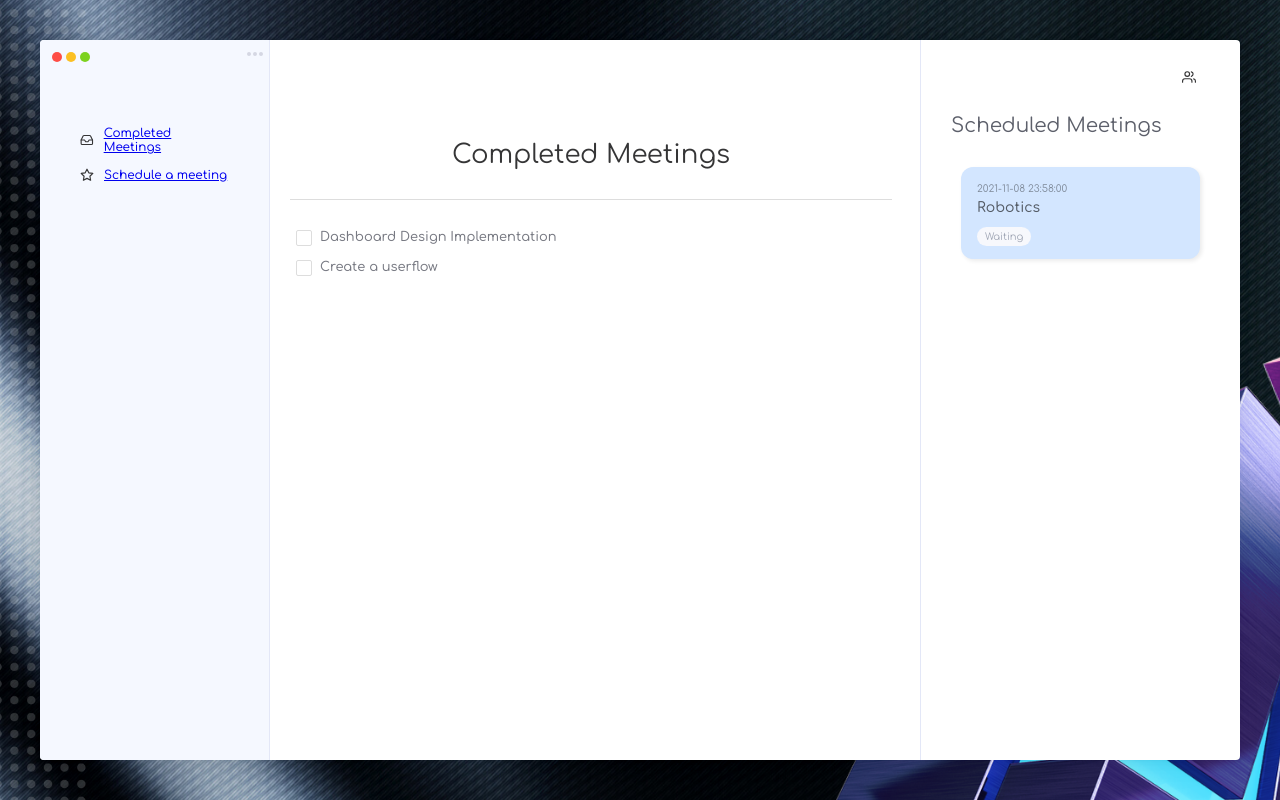
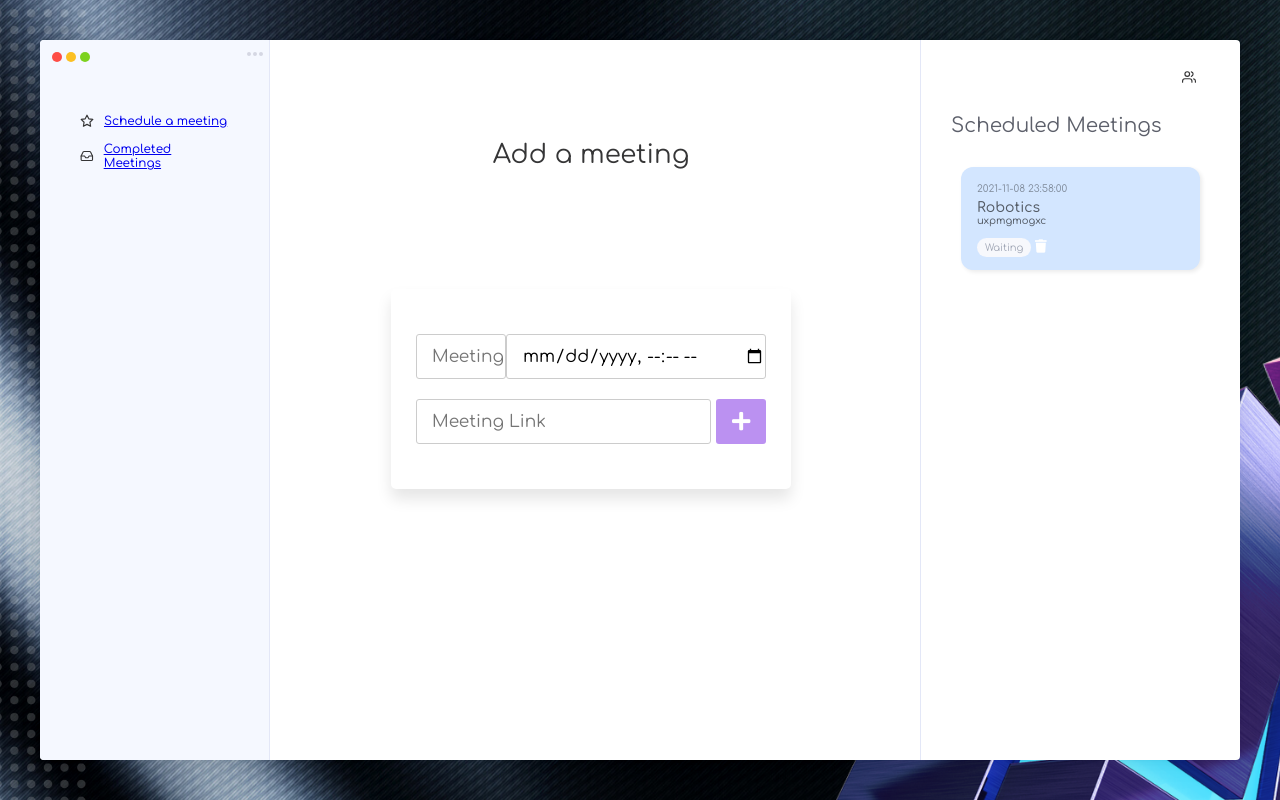
Before and after one commit to anmolj7/BreakTheSchackles3.0, a Flask app: page / in a window 1280 px wide. Run offline with Flask 2, Linux system fonts and the light colour scheme; data comes from the database, SQL or seed files in the repository; both versions use the stored data as it was after the commit.

Commit message:
made a few changes

```diff
--- a/server.py
+++ b/server.py
@@ -49,8 +49,12 @@ MEETINGS = []
 
 @app.route("/")
 def home():
-    return render_template("index.html", meeting_list=get_meeting_list(), colors=['yellow', 'blue', 'red', 'green'])
+    return render_template("add_meeting.html", meeting_list=get_meeting_list(), colors=['yellow', 'blue', 'red', 'green'])
 
+
+@app.route("/completed_meetings")
+def completed_meetings():
+    return render_template("completed_meetings.html", meeting_list=get_meeting_list(), colors=['yellow', 'blue', 'red', 'green'])
 
 @app.route("/add_meeting")
 def add_meeting():
@@ -75,6 +79,15 @@ def form_add_meeting():
     return redirect(url_for('add_meeting'))
 
 
+@app.route('/delete_meeting', methods=['POST'])
+def delete_meeting():
+    class_id = request.form.get("meeting_id")
+    meeting = Meeting.query.filter_by(id=class_id).first()
+    db.session.delete(meeting)
+    db.session.commit()
+    return redirect(url_for("add_meeting"))
+
+
 if __name__ == "__main__":
     db.create_all()
-    app.run(debug=True)
+    app.run(debug=True, port=5001)
--- a/static/style.css
+++ b/static/style.css
@@ -192,6 +192,12 @@ button {
 
 .task-name {
     font-size: 14px;
+    font-weight: 500;
+    opacity: 0.6;
+}
+
+.task-link {
+    font-size: 10px;
     font-weight: 500;
     opacity: 0.6;
 }
--- a/templates/add_meeting.html
+++ b/templates/add_meeting.html
@@ -1,4 +1,3 @@
-<link rel="stylesheet" href="https://cdnjs.cloudflare.com/ajax/libs/font-awesome/5.15.3/css/all.min.css" />
 <link rel="stylesheet" href="{{url_for('static', filename='meeting.css')}}">
 <span></span> {% extends "base.html" %}
 <span></span> {% block title %} Scion | Schedule Meeting {% endblock %}
--- a/templates/base.html
+++ b/templates/base.html
@@ -6,6 +6,7 @@
     <meta http-equiv="X-UA-Compatible" content="IE=edge">
     <meta name="viewport" content="width=device-width, initial-scale=1.0">
     <link href="https://fonts.googleapis.com/css?family=DM+Sans:400,500,700&display=swap" rel="stylesheet">
+    <link rel="stylesheet" href="https://cdnjs.cloudflare.com/ajax/libs/font-awesome/5.15.3/css/all.min.css" />
     <link rel="stylesheet" href="{{url_for('static', filename='style.css')}}">
     <title>{% block title %}{% endblock %}</title>
 </head>
@@ -22,18 +23,14 @@
             <div class="left-content">
                 <ul class="action-list">
                     <li class="item">
-                        <svg xmlns="http://www.w3.org/2000/svg" width="24" height="24" fill="none" stroke="currentColor" stroke-linecap="round" stroke-linejoin="round" stroke-width="2" class="feather feather-inbox" viewBox="0 0 24 24">
-                <path d="M22 12h-6l-2 3h-4l-2-3H2" />
-                <path
-                  d="M5.45 5.11L2 12v6a2 2 0 0 0 2 2h16a2 2 0 0 0 2-2v-6l-3.45-6.89A2 2 0 0 0 16.76 4H7.24a2 2 0 0 0-1.79 1.11z" />
-              </svg>
-                        <span><a href="{{ url_for('home') }}">Completed Meetings</a></span>
+                        <svg xmlns="http://www.w3.org/2000/svg" width="24" height="24" viewBox="0 0 24 24" fill="none" stroke="currentColor" stroke-width="2" stroke-linecap="round" stroke-linejoin="round" class="feather feather-star"><polygon points="12 2 15.09 8.26 22 9.27 17 14.14 18.18 21.02 12 17.77 5.82 21.02 7 14.14 2 9.27 8.91 8.26 12 2" /></svg>
+                        <span><a href="{{ url_for('home') }}">Schedule a meeting</a></span>
                     </li>
                     <li class="item">
-                        <svg xmlns="http://www.w3.org/2000/svg" width="24" height="24" viewBox="0 0 24 24" fill="none" stroke="currentColor" stroke-width="2" stroke-linecap="round" stroke-linejoin="round" class="feather feather-star">
-                        <polygon points="12 2 15.09 8.26 22 9.27 17 14.14 18.18 21.02 12 17.77 5.82 21.02 7 14.14 2 9.27 8.91 8.26 12 2" />
-                    </svg>
-                        <span><a href="{{ url_for('add_meeting') }}">Schedule a meeting</a></span>
+                        <svg xmlns="http://www.w3.org/2000/svg" width="24" height="24" fill="none" stroke="currentColor" stroke-linecap="round" stroke-linejoin="round" stroke-width="2" class="feather feather-inbox" viewBox="0 0 24 24">
+                        <path d="M22 12h-6l-2 3h-4l-2-3H2" />
+                        <path d="M5.45 5.11L2 12v6a2 2 0 0 0 2 2h16a2 2 0 0 0 2-2v-6l-3.45-6.89A2 2 0 0 0 16.76 4H7.24a2 2 0 0 0-1.79 1.11z" /></svg>
+                        <span><a href="{{ url_for('completed_meetings') }}">Completed Meetings</a></span>
                     </li>
                 </ul>
             </div>
@@ -60,11 +57,26 @@
                     <div class="description-task">
                         <div class="time">{{meeting['class_time']}}</div>
                         <div class="task-name">{{meeting['class_name']}}</div>
+                        <div class="task-link">{{meeting['class_link']}}</div>
                     </div>
                     <br>
-                    <span class="tag waiting">Waiting</span>
+                    <form action="{{url_for('delete_meeting')}}" method="POST">
+                        {% if meeting['started'] %}
+                        <span class="tag progress">In Progress</span> {% else %}
+                        <span class="tag waiting">Waiting</span> {% endif %}
+                        <input type="text" name="meeting_id" value="{{meeting['id']}}" hidden>
+                        <button type="submit" class="icon" style="color: white;">
+                            <i class="fas fa-trash"></i>
+                        </button>
+                    </form>
                 </div>
-                {% endfor %} {% endif %}
+                {% endfor %} {% else %}
+                <div class="task-box red">
+                    <div class="description-task">
+                        No Meeting Found!
+                    </div>
+                </div>
+                {% endif %}
             </div>
         </div>
     </div>
--- a/templates/index.html
+++ b/templates/completed_meetings.html
@@ -1,4 +1,4 @@
-{% extends "base.html" %} {% block title %} Scion | Home {% endblock %} {% block content %}
+<link rel="stylesheet" href="{{url_for('static', filename='meeting.css')}}"> {% extends "base.html" %} {% block title %} Scion | Home {% endblock %} {% block content %}
 <div class="header upcoming">Completed Meetings</div>
 <div class="task">
     <input class="task-item" name="task" type="checkbox" id="item-7">
```
Also changed, not shown: db.sqlite3.
